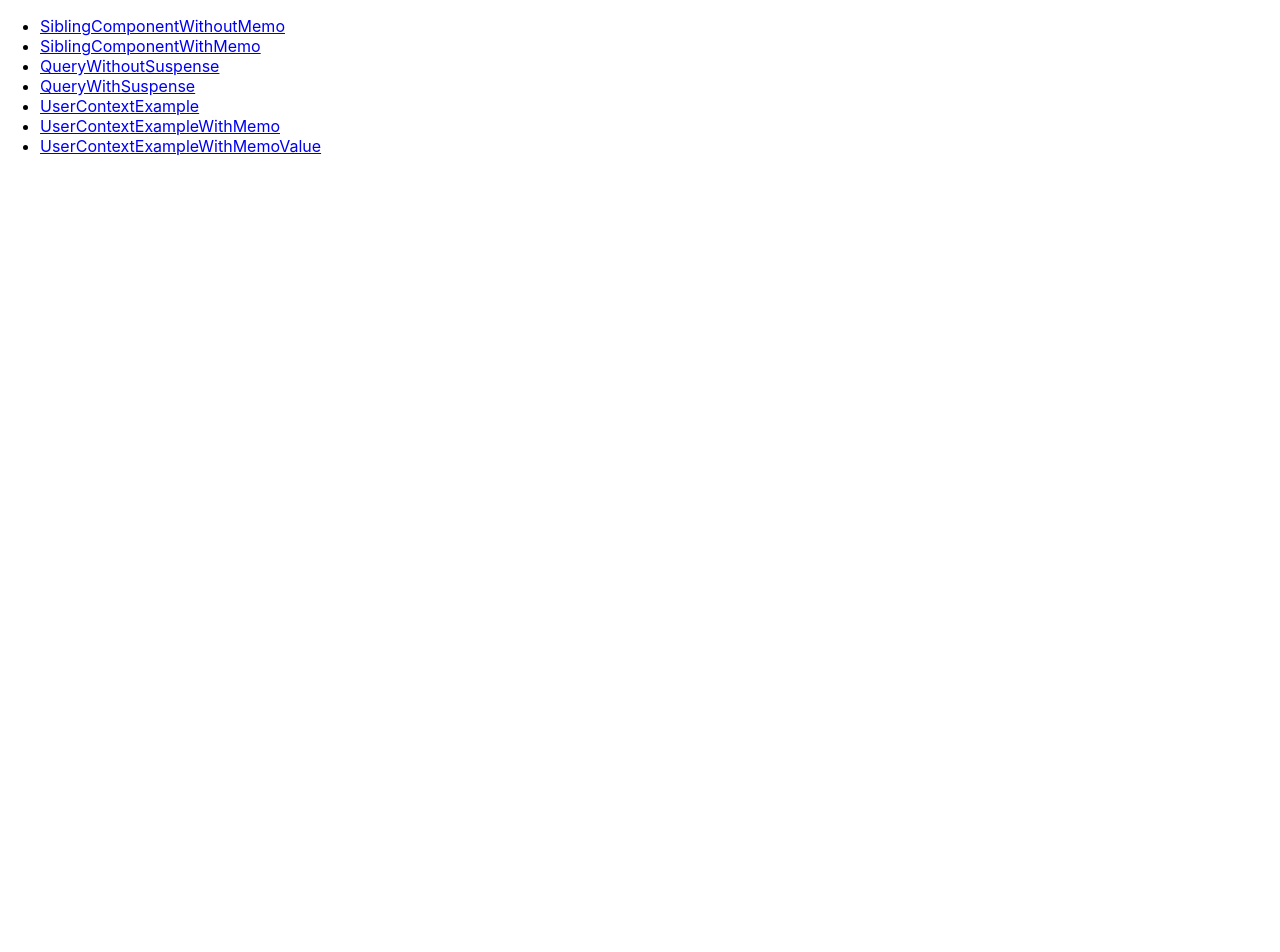
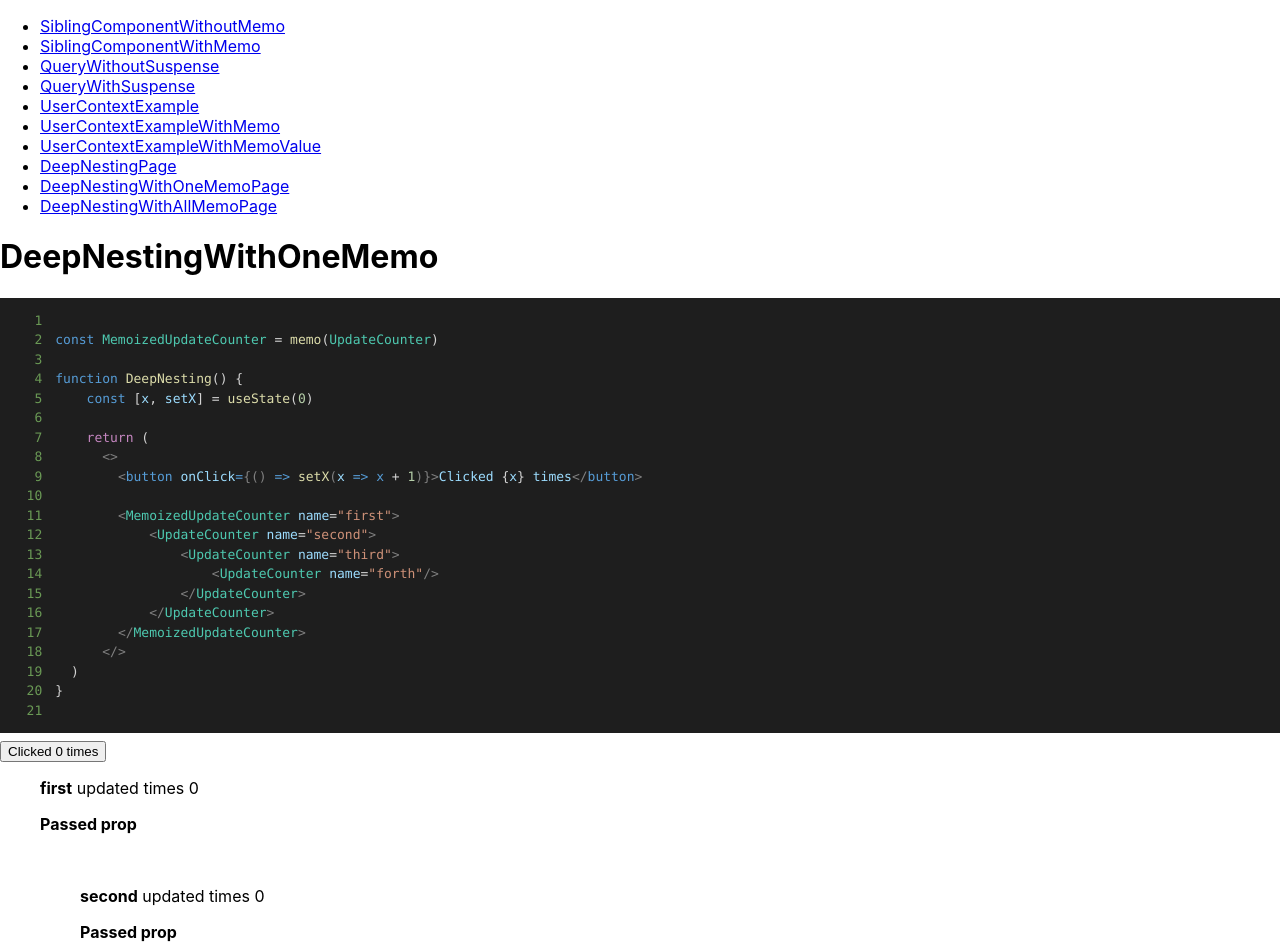
Before and after one commit to DmitriyNikolenko/react-performance-playground, a React (Create React App) app: page /example42 in a window 1280 px wide. Shown: the top 952 px of the page. Before the commit the page ends 800 px from the top, so only its background shows below. Built offline with nearby package versions, Linux system fonts and the light colour scheme.

Commit message:
add examples with deep nesting

```diff
--- a/src/App.js
+++ b/src/App.js
@@ -13,6 +13,9 @@ import QueryWithoutSuspense from './pages/QueryWithoutSuspense'
 import UserContextExample from './pages/UserContextExample'
 import UserContextExampleWithMemo from './pages/UserContextExampleWithMemo'
 import UserContextExampleWithMemoValue from './pages/UserContextExampleWithMemoValue'
+import DeepNesting from './pages/DeepNesting'
+import DeepNestingWithOneMemo from './pages/DeepNestingWithOneMemo'
+import DeepNestingWithAllMemo from './pages/DeepNestingWithAllMemo'
 
 function App() {
   const routes = [
@@ -23,6 +26,9 @@ function App() {
     { path: "/example31", component: UserContextExample, name: UserContextExample.name },
     { path: "/example32", component: UserContextExampleWithMemo, name: UserContextExampleWithMemo.name },
     { path: "/example33", component: UserContextExampleWithMemoValue, name: UserContextExampleWithMemoValue.name },
+    { path: "/example41", component: DeepNesting, name: DeepNesting.name },
+    { path: "/example42", component: DeepNestingWithOneMemo, name: DeepNestingWithOneMemo.name },
+    { path: "/example43", component: DeepNestingWithAllMemo, name: DeepNestingWithAllMemo.name },
   ]
 
   return (
--- /dev/null
+++ b/src/pages/DeepNesting.js
@@ -0,0 +1,63 @@
+import { SyntaxHighlighter } from '../components/SyntaxHighlighter'
+import { useState, useRef, useEffect } from 'react'
+
+export default function DeepNestingPage() {
+ return (
+    <>
+      <h1>DeepNesting</h1>
+      <SyntaxHighlighter>{code}</SyntaxHighlighter>
+      <DeepNesting />
+    </>
+  );
+}
+
+function DeepNesting() {
+    const [x, setX] = useState(0)
+
+    return (
+      <>
+        <button onClick={() => setX(x => x + 1)}>Clicked {x} times</button>
+
+        <UpdateCounter name="first">
+            <UpdateCounter name="second">
+                <UpdateCounter name="third">
+                    <UpdateCounter name="forth"/>
+                </UpdateCounter>
+            </UpdateCounter>
+        </UpdateCounter>
+      </>
+  )
+}
+
+function UpdateCounter({ children, name }) {
+  const updatedTimes = useRef(0)
+  useEffect(() => updatedTimes.current++)
+
+  return (
+    <blockquote>
+        <p><b>{name}</b> updated times {updatedTimes.current}</p>
+        <br/>
+        {children}
+    </blockquote>
+  )
+}
+
+const code = `
+function DeepNesting() {
+    const [x, setX] = useState(0)
+
+    return (
+      <>
+        <button onClick={() => setX(x => x + 1)}>Clicked {x} times</button>
+
+        <UpdateCounter name="first">
+            <UpdateCounter name="second">
+                <UpdateCounter name="third">
+                    <UpdateCounter name="forth"/>
+                </UpdateCounter>
+            </UpdateCounter>
+        </UpdateCounter>
+      </>
+  )
+}
+`
--- /dev/null
+++ b/src/pages/DeepNestingWithAllMemo.js
@@ -0,0 +1,66 @@
+import { SyntaxHighlighter } from '../components/SyntaxHighlighter'
+import { useState, useRef, useEffect, memo } from 'react'
+
+export default function DeepNestingWithAllMemoPage() {
+ return (
+    <>
+      <h1>DeepNestingWithAllMemo</h1>
+      <SyntaxHighlighter>{code}</SyntaxHighlighter>
+      <DeepNestingWithAllMemo />
+    </>
+  );
+}
+
+function DeepNestingWithAllMemo() {
+    const [x, setX] = useState(0)
+
+    return (
+      <>
+        <button onClick={() => setX(x => x + 1)}>Clicked {x} times</button>
+
+        <MemoizedUpdateCounter name="first">
+            <MemoizedUpdateCounter name="second">
+                <MemoizedUpdateCounter name="third">
+                    <MemoizedUpdateCounter name="forth"/>
+                </MemoizedUpdateCounter>
+            </MemoizedUpdateCounter>
+        </MemoizedUpdateCounter>
+      </>
+  )
+}
+
+function UpdateCounter({ children, name, passedProp }) {
+  const updatedTimes = useRef(0)
+  useEffect(() => updatedTimes.current++)
+
+  return (
+    <blockquote>
+        <p><b>{name}</b> updated times {updatedTimes.current}</p>
+        {children}
+    </blockquote>
+  )
+}
+
+const MemoizedUpdateCounter = memo(UpdateCounter)
+
+const code = `
+const MemoizedUpdateCounter = memo(UpdateCounter)
+
+function DeepNesting() {
+    const [x, setX] = useState(0)
+
+    return (
+      <>
+        <button onClick={() => setX(x => x + 1)}>Clicked {x} times</button>
+
+        <MemoizedUpdateCounter name="first">
+            <MemoizedUpdateCounter name="second">
+                <MemoizedUpdateCounter name="third">
+                    <MemoizedUpdateCounter name="forth"/>
+                </MemoizedUpdateCounter>
+            </MemoizedUpdateCounter>
+        </MemoizedUpdateCounter>
+      </>
+  )
+}
+`
--- /dev/null
+++ b/src/pages/DeepNestingWithOneMemo.js
@@ -0,0 +1,68 @@
+import { SyntaxHighlighter } from '../components/SyntaxHighlighter'
+import { useState, useRef, useEffect, memo, useCallback } from 'react'
+
+export default function DeepNestingWithOneMemoPage() {
+ return (
+    <>
+      <h1>DeepNestingWithOneMemo</h1>
+      <SyntaxHighlighter>{code}</SyntaxHighlighter>
+      <DeepNestingWithOneMemo />
+    </>
+  );
+}
+
+function DeepNestingWithOneMemo() {
+    const [x, setX] = useState(0)
+
+    return (
+      <>
+        <button onClick={() => setX(x => x + 1)}>Clicked {x} times</button>
+
+        <MemoizedUpdateCounter name="first">
+            <UpdateCounter name="second">
+                <UpdateCounter name="third" passedProp={x}>
+                    <UpdateCounter name="forth"/>
+                </UpdateCounter>
+            </UpdateCounter>
+        </MemoizedUpdateCounter>
+      </>
+  )
+}
+
+function UpdateCounter({ children, name, passedProp }) {
+  const updatedTimes = useRef(0)
+  useEffect(() => updatedTimes.current++)
+
+  return (
+    <blockquote>
+        <p><b>{name}</b> updated times {updatedTimes.current}</p>
+        <p><b>Passed prop</b>{passedProp}</p>
+        <br/>
+        {children}
+    </blockquote>
+  )
+}
+
+const MemoizedUpdateCounter = memo(UpdateCounter)
+
+const code = `
+const MemoizedUpdateCounter = memo(UpdateCounter)
+
+function DeepNesting() {
+    const [x, setX] = useState(0)
+
+    return (
+      <>
+        <button onClick={() => setX(x => x + 1)}>Clicked {x} times</button>
+
+        <MemoizedUpdateCounter name="first">
+            <UpdateCounter name="second">
+                <UpdateCounter name="third">
+                    <UpdateCounter name="forth"/>
+                </UpdateCounter>
+            </UpdateCounter>
+        </MemoizedUpdateCounter>
+      </>
+  )
+}
+`
```
